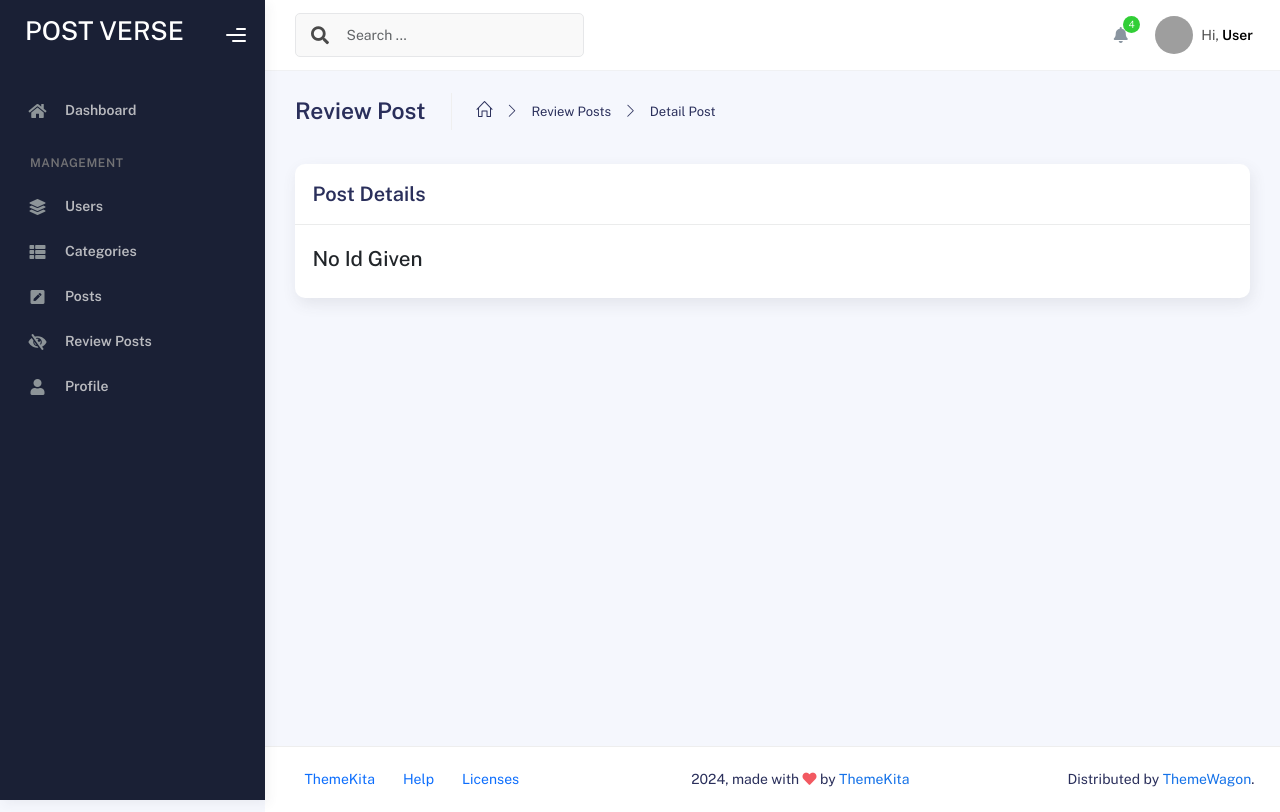
After one commit to tngmait12/post-verse, a PHP site: page /post-verse/admin/detail-post.php in a window 1280 px wide. The commit adds this page. Run offline with PHP 8.4, Linux system fonts and the light colour scheme; a user stored in the database is signed in; some libraries are stand-ins or nearby versions; grey boxes are pictures that could not be loaded.

Commit message:
review posts

```diff
--- /dev/null
+++ b/admin/detail-post.php
@@ -0,0 +1,124 @@
+<?php
+include('authentication.php');
+include('includes/header.php');
+?>
+
+<div class="container">
+  <div class="page-inner">
+    <div class="page-header">
+      <h3 class="fw-bold mb-3">Review Post</h3>
+      <ul class="breadcrumbs mb-3">
+        <li class="nav-home">
+          <a href="index.php">
+            <i class="icon-home"></i>
+          </a>
+        </li>
+        <li class="separator">
+          <i class="icon-arrow-right"></i>
+        </li>
+        <li class="nav-item">
+          <a href="review-posts.php">Review Posts</a>
+        </li>
+        <li class="separator">
+          <i class="icon-arrow-right"></i>
+        </li>
+        <li class="nav-item">
+          <a href="#">Detail Post</a>
+        </li>
+      </ul>
+    </div>
+    <div class="row">
+      <div class="col-md-12">
+        <?php include('../message.php') ?>
+        <div class="card">
+          <div class="card-header">
+            <div class="card-title">Post Details</div>
+          </div>
+          <div class="card-body">
+            <?php
+            if (isset($_GET['id'])) {
+              $post_id = $_GET['id'];
+              $post = "SELECT posts.*, categories.name as category_name
+                                     FROM posts
+                                     JOIN categories ON posts.category_id = categories.id
+                                     WHERE posts.id='$post_id' LIMIT 1";
+              $post_run = mysqli_query($con, $post);
+              if (mysqli_num_rows($post_run) > 0) {
+                $post_data = mysqli_fetch_assoc($post_run);
+                ?>
+                <div class="row">
+                  <div class="col-md-12 col-lg-12">
+                    <form action="code.php" method="POST">
+                      <input type="hidden" name="post_id" value="<?= $post_data['id']; ?>">
+
+                      <div class="form-group">
+                        <label for="name" class="fw-bold">Name</label>
+                        <p class="form-control-static"><?= $post_data['name']; ?></p>
+                      </div>
+
+                      <div class="form-group">
+                        <label for="category" class="fw-bold">Category</label>
+                        <p class="form-control-static"><?= $post_data['category_name']; ?></p>
+                      </div>
+
+                      <div class="form-group">
+                        <label class="fw-bold">Image</label>
+                        <br>
+                        <?php if (!empty($post_data['image'])): ?>
+                          <img src="../uploads/posts/<?= $post_data['image']; ?>" width="300px"
+                            class="mt-2 img-fluid rounded">
+                        <?php else: ?>
+                          <p>No Image</p>
+                        <?php endif; ?>
+                      </div>
+
+                      <div class="form-group">
+                        <label for="description" class="fw-bold">Content</label>
+                        <div class="border p-3 bg-light">
+                          <?= $post_data['description']; ?>
+                        </div>
+                      </div>
+
+                      <div class="form-group">
+                        <label class="fw-bold">Status</label>
+                        <p>
+                          <?= $post_data['status'] == 0 ? "<span class='badge badge-warning'>Not Approve</span>" : "<span class='badge badge-success'>Approved</span>" ?>
+                        </p>
+                      </div>
+
+                      <div class="card-action">
+                        <?php if ($post_data['status'] == 0): ?>
+                          <button type="submit" name="approve_post" class="btn btn-success">
+                            <i class="fa fa-check"></i> Approve
+                          </button>
+                        <?php endif; ?>
+
+                        <button type="submit" name="delete_post_review" class="btn btn-danger"
+                          onclick="return confirm('Bạn có chắc chắn muốn xóa bài viết này?');">
+                          <i class="fa fa-trash"></i> Delete
+                        </button>
+
+                        <a href="review-posts.php" class="btn btn-secondary">Cancel</a>
+                      </div>
+                    </form>
+                  </div>
+                </div>
+                <?php
+              } else {
+                echo "<h4>No Such Id Found</h4>";
+              }
+            } else {
+              echo "<h4>No Id Given</h4>";
+            }
+            ?>
+          </div>
+        </div>
+      </div>
+    </div>
+  </div>
+</div>
+
+<?php
+include('includes/footer.php');
+include('includes/script.php');
+?>
--- a/admin/includes/script.php
+++ b/admin/includes/script.php
@@ -59,21 +59,21 @@
   });
 </script>
 <script>
-      $(document).ready(function() {
+  $(document).ready(function () {
     $("#basic-datatables").DataTable({});
 
     $("#multi-filter-select").DataTable({
       pageLength: 5,
-          initComplete: function() {
+      initComplete: function () {
         this.api()
           .columns()
-              .every(function() {
+          .every(function () {
             var column = this;
             var select = $(
               '<select class="form-select"><option value=""></option></select>'
             )
               .appendTo($(column.footer()).empty())
-                  .on("change", function() {
+              .on("change", function () {
                 var val = $.fn.dataTable.util.escapeRegex($(this).val());
 
                 column
@@ -85,7 +85,7 @@
               .data()
               .unique()
               .sort()
-                  .each(function(d, j) {
+              .each(function (d, j) {
                 select.append(
                   '<option value="' + d + '">' + d + "</option>"
                 );
@@ -97,12 +97,13 @@
     // Add Row
     $("#add-row").DataTable({
       pageLength: 5,
+      order: [[0, 'desc']]
     });
 
     var action =
       '<td> <div class="form-button-action"> <button type="button" data-bs-toggle="tooltip" title="" class="btn btn-link btn-primary btn-lg" data-original-title="Edit Task"> <i class="fa fa-edit"></i> </button> <button type="button" data-bs-toggle="tooltip" title="" class="btn btn-link btn-danger" data-original-title="Remove"> <i class="fa fa-times"></i> </button> </div> </td>';
 
-        $("#addRowButton").click(function() {
+    $("#addRowButton").click(function () {
       $("#add-row")
         .dataTable()
         .fnAddData([
--- a/admin/includes/sidebar.php
+++ b/admin/includes/sidebar.php
@@ -54,6 +54,12 @@
                         <p>Posts</p>
                     </a>
                 </li>
+                <li class="nav-item <?= $page == 'review-posts.php' ? 'active' : ''; ?>">
+                    <a href="review-posts.php">
+                        <i class="fas fa-eye-slash"></i>
+                        <p>Review Posts</p>
+                    </a>
+                </li>
                 <li class="nav-item <?= $page == 'profile.php' ? 'active' : ''; ?>">
                     <a href="profile.php">
                         <i class="fas fa-user"></i>
```
Also changed, not shown: admin/code.php (+56 -16 lines), admin/review-posts.php (added, +127 -0 lines), uploads/users/1763957936.JPG (added). Lines whose indentation alone changed are shown as unchanged.
